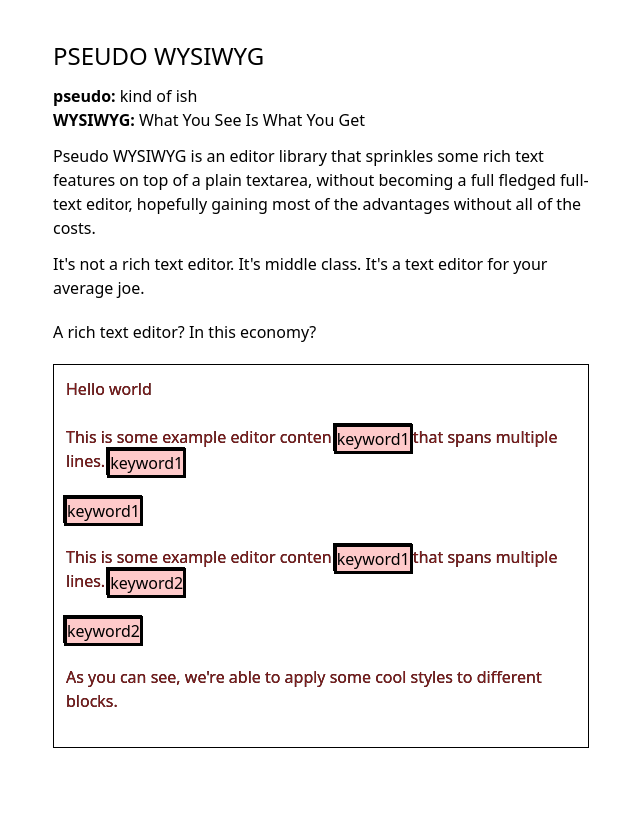
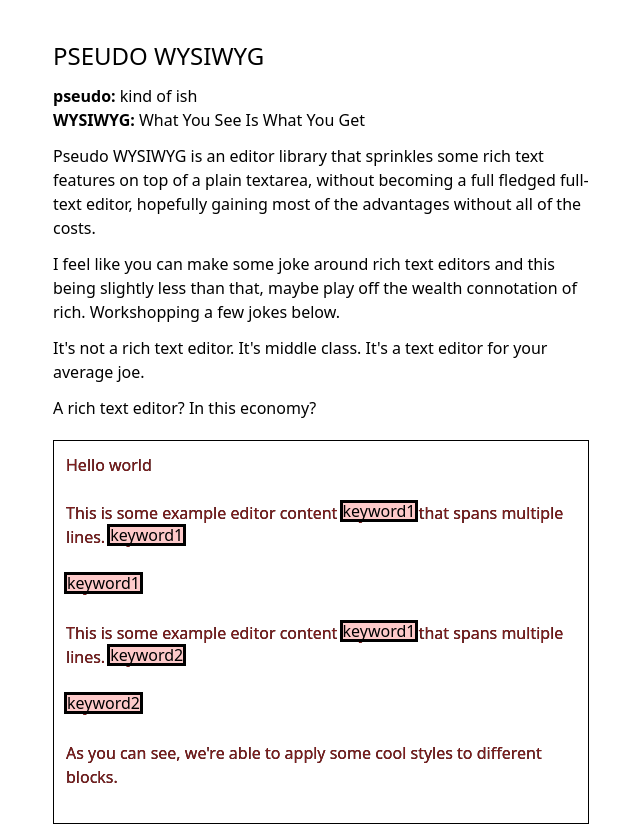
Before and after one commit to nichwch/middle-class-text-editor, a SvelteKit app: page / in a window 1280 px wide. Shown: the whole page, without its empty margins (319-959 px from the left). Before the commit the page ends 800 px from the top, so only its background shows below. Built offline with nearby package versions, Linux system fonts and the light colour scheme.

Commit message:
line height shenanigans

```diff
--- a/src/lib/Editor.svelte
+++ b/src/lib/Editor.svelte
@@ -39,7 +39,7 @@
 
 <div class="relative h-96 overflow-y-auto border border-black" bind:this={editorRef}>
 	<div class="absolute h-full w-full top-0">
-		<div class="w-full h-full p-3 absolute top-0 whitespace-pre-line break-after-right">
+		<div class="leading-6 w-full h-full p-3 absolute top-0 whitespace-pre-line break-after-right">
 			{#each formatted_paragraphs as paragraph, paragraph_index}
 				{#if paragraph.length === 0}
 					<br />
@@ -47,10 +47,7 @@
 					<div class="relative block whitespace-pre-wrap">
 						{#each paragraph as clause, clause_index}
 							{#if keywords.includes(clause)}
-								<span
-									id="underblock-{paragraph_index},{clause_index}"
-									class="bg-green-400 outline outline-black">{clause}</span
-								>
+								<span id="underblock-{paragraph_index},{clause_index}">{clause}</span>
 							{:else}
 								<span>{clause}</span>
 							{/if}
@@ -61,15 +58,16 @@
 		</div>
 		<div
 			contenteditable="true"
-			class="w-full min-h-full p-3 resize-none block text-red-900 absolute top-0 whitespace-pre-line break-after-right caret-black z-10 bg-transparent"
+			class="w-full min-h-full p-3 leading-6 resize-none block text-red-900 absolute top-0 whitespace-pre-line break-after-right caret-black z-10 bg-transparent"
 			bind:innerText={content}
 		/>
+		<div class="leading-6">
 			{#each formatted_paragraphs as paragraph, paragraph_index}
 				{#each paragraph as clause, clause_index}
 					{#if keywords.includes(clause)}
 						<span
 							id="inline-block overblock-{paragraph_index},{clause_index}"
-						class="z-20 bg-red-200 hover:bg-red-300 outline outline-black"
+							class="z-20 leading-4 bg-red-200 hover:bg-red-300 outline outline-black"
 							style:position="absolute"
 							style:top="{keywordLocations[`${paragraph_index},${clause_index}`]?.top}px"
 							style:left="{keywordLocations[`${paragraph_index},${clause_index}`]?.left}px"
@@ -81,3 +79,4 @@
 			{/each}
 		</div>
 	</div>
+</div>
--- a/src/routes/+page.svelte
+++ b/src/routes/+page.svelte
@@ -2,11 +2,11 @@
 	import { Editor, splitText } from '$lib';
 	let editorContents = `Hello world
 
-This is some example editor conten keyword1 that spans multiple lines. keyword1
+This is some example editor content keyword1 that spans multiple lines. keyword1
 
 keyword1
 
-This is some example editor conten keyword1 that spans multiple lines. keyword2
+This is some example editor content keyword1 that spans multiple lines. keyword2
 
 keyword2
 
@@ -23,7 +23,11 @@ As you can see, we're able to apply some cool styles to different blocks.`;
 		textarea, without becoming a full fledged full-text editor, hopefully gaining most of the
 		advantages without all of the costs.
 	</p>
-	<p class="mt-3 mb-5">
+	<p class="mt-3">
+		I feel like you can make some joke around rich text editors and this being slightly less than
+		that, maybe play off the wealth connotation of rich. Workshopping a few jokes below.
+	</p>
+	<p class="mt-3">
 		It's not a rich text editor. It's middle class. It's a text editor for your average joe.
 	</p>
 	<p class="mt-3 mb-5">A rich text editor? In this economy?</p>
```
Lines whose indentation alone changed are shown as unchanged.
